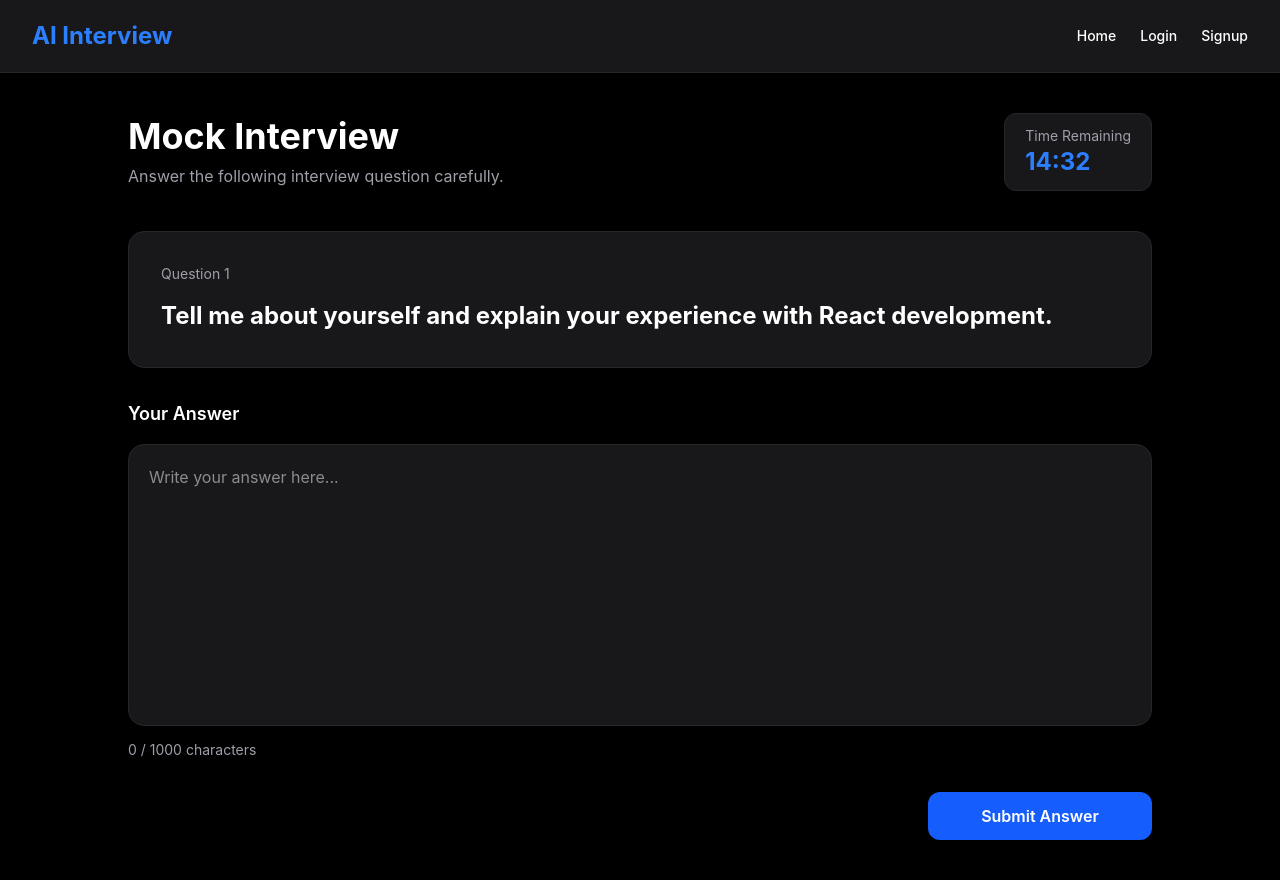
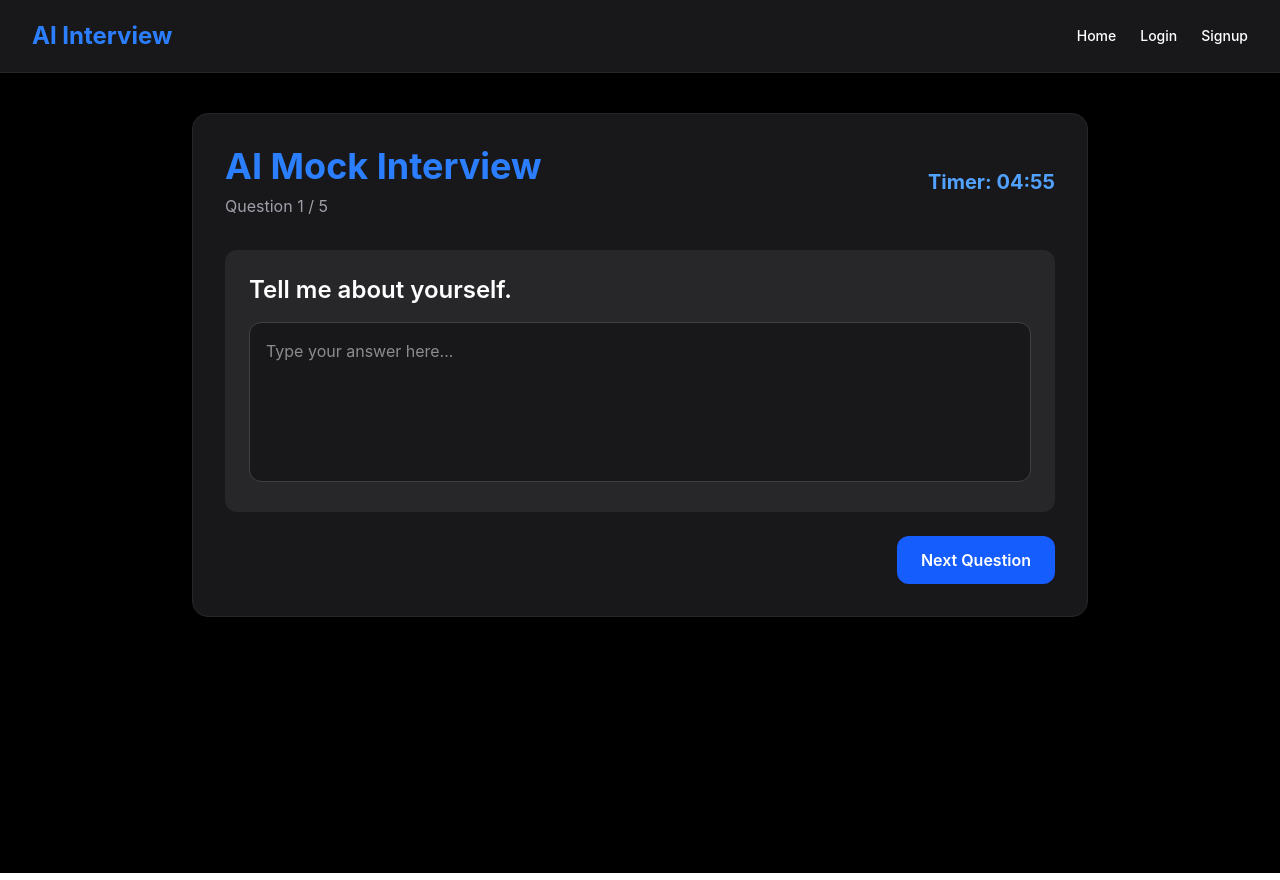
Before and after one commit to s-sandhiya-06/AI-mock-interview-platform, a React (Vite) app in the folder client/: page /interview in a window 1280 px wide. Built offline with nearby package versions, Linux system fonts and the light colour scheme.

Commit message:
Added interview page with timer and submit functionality

```diff
--- a/client/src/App.jsx
+++ b/client/src/App.jsx
@@ -11,7 +11,6 @@ function App() {
   return (
     <div className="min-h-screen bg-black text-white">
   <Navbar />
-
   <Routes>
     <Route path="/" element={<Home />} />
     <Route path="/login" element={<Login />} />
@@ -22,5 +21,4 @@ function App() {
 </div>
   )
 }
-
 export default App
--- a/client/src/components/Timer.jsx
+++ b/client/src/components/Timer.jsx
@@ -1,15 +1,31 @@
-function Timer() {
+// src/components/Timer.jsx
+
+import { useEffect, useState } from 'react'
+
+function Timer({ duration }) {
+  const [timeLeft, setTimeLeft] = useState(duration)
+
+  useEffect(() => {
+    setTimeLeft(duration)
+  }, [duration])
+
+  useEffect(() => {
+    if (timeLeft <= 0) return
+
+    const interval = setInterval(() => {
+      setTimeLeft((prev) => prev - 1)
+    }, 1000)
+
+    return () => clearInterval(interval)
+  }, [timeLeft])
+
+  const minutes = Math.floor(timeLeft / 60)
+  const seconds = timeLeft % 60
+
   return (
-    <div className="bg-zinc-900 border border-zinc-800 rounded-xl px-5 py-3">
-
-      <p className="text-sm text-zinc-400">
-        Time Remaining
-      </p>
-
-      <h2 className="text-2xl font-bold text-blue-500">
-        14:32
-      </h2>
-
+    <div className="text-xl font-bold text-blue-400">
+      Timer: {String(minutes).padStart(2, '0')}:
+      {String(seconds).padStart(2, '0')}
     </div>
   )
 }
--- /dev/null
+++ b/client/src/data/questions.js
@@ -0,0 +1,11 @@
+// src/data/questions.js
+
+const questions = [
+  "Tell me about yourself.",
+  "What are your strengths?",
+  "Why should we hire you?",
+  "Explain one project you worked on.",
+  "Where do you see yourself in 5 years?"
+]
+
+export default questions
--- a/client/src/pages/Interview.jsx
+++ b/client/src/pages/Interview.jsx
@@ -1,67 +1,80 @@
-import Button from '../components/Button'
+import { useState } from 'react'
 import Timer from '../components/Timer'
+import questions from '../data/questions'
 
 function Interview() {
+  const [currentQuestion, setCurrentQuestion] = useState(0)
+  const [answer, setAnswer] = useState('')
+  const [timerKey, setTimerKey] = useState(0)
+
+  const nextQuestion = () => {
+    if (currentQuestion < questions.length - 1) {
+      setCurrentQuestion(currentQuestion + 1)
+      setAnswer('')
+      setTimerKey(timerKey + 1)
+    }
+  }
+
+  const handleSubmit = () => {
+    alert('Interview Submitted Successfully!')
+  }
+
   return (
     <div className="min-h-screen bg-black text-white px-6 py-10">
+      <div className="max-w-4xl mx-auto">
 
-      <div className="max-w-5xl mx-auto">
+        <div className="bg-zinc-900 border border-zinc-800 rounded-2xl p-8 shadow-lg">
 
-        <div className="flex flex-col md:flex-row md:items-center md:justify-between gap-6 mb-10">
+          <div className="flex flex-col md:flex-row md:items-center md:justify-between gap-4 mb-8">
 
-          <div>
-            <h1 className="text-4xl font-bold">
-              Mock Interview
-            </h1>
+            <div>
+              <h1 className="text-4xl font-bold text-blue-500 mb-2">
+                AI Mock Interview
+              </h1>
 
-            <p className="text-zinc-400 mt-2">
-              Answer the following interview question carefully.
-            </p>
+              <p className="text-zinc-400">
+                Question {currentQuestion + 1} / {questions.length}
+              </p>
+            </div>
+
+            <Timer key={timerKey} duration={300} />
           </div>
 
-          <Timer />
-
-        </div>
-
-        <div className="bg-zinc-900 border border-zinc-800 rounded-2xl p-8">
-
-          <p className="text-sm text-zinc-400 mb-3">
-            Question 1
-          </p>
-
-          <h2 className="text-2xl font-bold leading-relaxed">
-            Tell me about yourself and explain your experience with React development.
-          </h2>
-
-        </div>
-
-       <div className="mt-8">
-
-            <label className="block text-lg font-semibold mb-4">
-                Your Answer
-            </label>
+          <div className="bg-zinc-800 rounded-xl p-6 mb-6">
+            <h2 className="text-2xl font-semibold mb-4">
+              {questions[currentQuestion]}
+            </h2>
 
             <textarea
-                rows="10"
-                placeholder="Write your answer here..."
-                className="w-full bg-zinc-900 border border-zinc-800 rounded-2xl p-5 outline-none focus:border-blue-500 transition resize-none"
+              value={answer}
+              onChange={(e) => setAnswer(e.target.value)}
+              placeholder="Type your answer here..."
+              className="w-full h-40 bg-zinc-900 border border-zinc-700 rounded-xl p-4 text-white outline-none focus:border-blue-500 resize-none"
             />
+          </div>
 
-            <p className="text-sm text-zinc-400 mt-2">
-                0 / 1000 characters
-            </p>
+          <div className="flex justify-end">
 
-        </div>
-        <div className="mt-8 flex justify-end">
+            {currentQuestion === questions.length - 1 ? (
+              <button
+                onClick={handleSubmit}
+                className="bg-green-600 hover:bg-green-700 transition px-6 py-3 rounded-xl font-semibold"
+              >
+                Submit Interview
+              </button>
+            ) : (
+              <button
+                onClick={nextQuestion}
+                className="bg-blue-600 hover:bg-blue-700 transition px-6 py-3 rounded-xl font-semibold"
+              >
+                Next Question
+              </button>
+            )}
 
-          <div className="w-full md:w-56">
-            <Button text="Submit Answer" />
           </div>
 
         </div>
-
       </div>
-
     </div>
   )
 }
```
